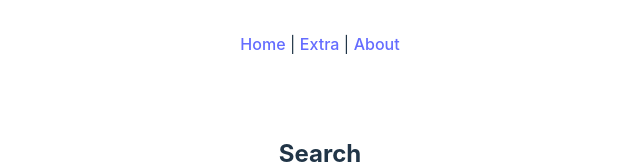
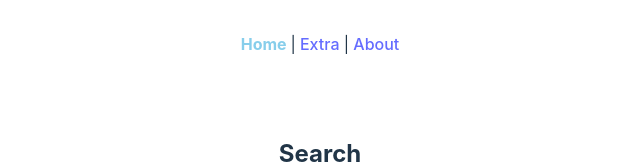
Before and after one commit to Tomba-Hopkins/project-react, a React (Vite) app in the folder list-makanan/: page / in a window 1280 px wide. Shown: the top 164 px of the page, without its empty margins (320-960 px from the left). Built offline with nearby package versions, Linux system fonts and the light colour scheme.

Commit message:
feat: /error /nav-color

```diff
--- /dev/null
+++ b/list-makanan/src/components/NotFound.jsx
@@ -0,0 +1,16 @@
+import { useRouteError } from "react-router-dom";
+
+
+function NotFound() {
+
+    useRouteError()
+
+    return (
+        <>
+            <h1>Ups error</h1>
+            <img src="https://tomba-hopkins.github.io/Warung-Sidi/img/menu/4.jpg" alt="Error" />
+        </>
+    )
+}
+
+export default NotFound
--- a/list-makanan/src/layouts/Root.jsx
+++ b/list-makanan/src/layouts/Root.jsx
@@ -1,10 +1,16 @@
-import { Link, Outlet } from "react-router-dom"
+import { NavLink, Outlet } from "react-router-dom"
+
+import '../styles/style.css'
 
 function Root() {
 
     return (
         <>
-            <Link to="/">Home</Link> | <Link to="/extra">Extra</Link> | <Link to="/about">About</Link>
+            <NavLink className={({isActive, isPending}) => {
+                return isActive ? "active" : isPending ? "pending" : ""
+            }} to="/"> Home </NavLink> |
+            <NavLink to="/extra"> Extra </NavLink> |
+            <NavLink to="/about"> About </NavLink>
             <Outlet/>
         </>
     )
--- a/list-makanan/src/routes/index.jsx
+++ b/list-makanan/src/routes/index.jsx
@@ -5,6 +5,8 @@ import Home from '../pages/Home'
 import Tambahan from '../pages/Tambahan'
 import DetailMeal from '../pages/detail/_id'
 import About from '../pages/About'
+
+import NotFound from '../components/Notfound'
 
 import { allmeal, mealById } from '../services/loaders'
 
@@ -14,6 +16,7 @@ export const routers = createBrowserRouter([
     {
         path: '/',
         element: <Root/>,
+        errorElement: <NotFound/>,
         children: [
             {
                 path: '/',
--- /dev/null
+++ b/list-makanan/src/styles/style.css
@@ -0,0 +1,8 @@
+.active {
+    color: skyblue;
+    font-weight: bolder;
+}
+
+.pending {
+    color: white;
+}
```
